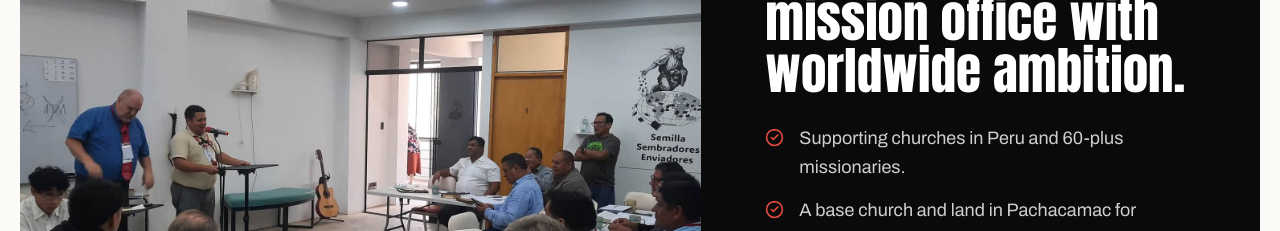
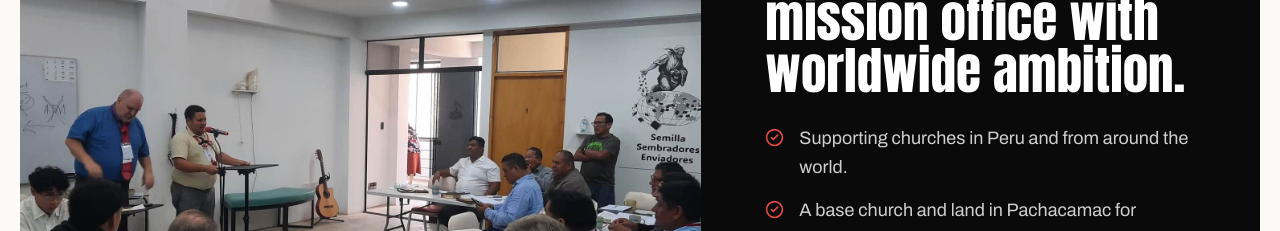
Before and after one commit to edesent/ibmperu-redesign, a Next.js app: page / in a window 1280 px wide. Shown: the part 1800-2031 px from the top of the page. Built offline with nearby package versions, Linux system fonts and the light colour scheme; no server answers.

Commit message:
Updated supporting churches statement

```diff
--- a/app/page.tsx
+++ b/app/page.tsx
@@ -70,7 +70,7 @@ export default function Home() {
           <h2>A Peru-based mission office with worldwide ambition.</h2>
           <div className="field-list">
             {[
-              "Supporting churches in Peru and 60-plus missionaries.",
+              "Supporting churches in Peru and from around the world.",
               "A base church and land in Pachacamac for mission office, seminary, and Scripture publishing.",
               "Baptist International University curriculum for pastors and missionaries.",
               "Support through HBC Peru fund and partner churches in the USA and internationally.",
```
